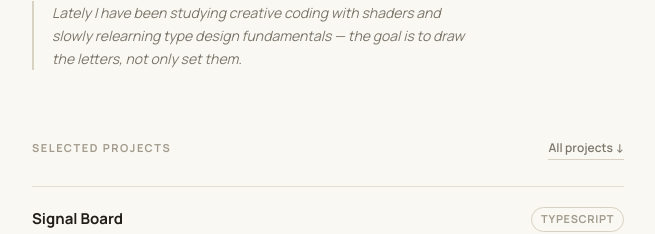
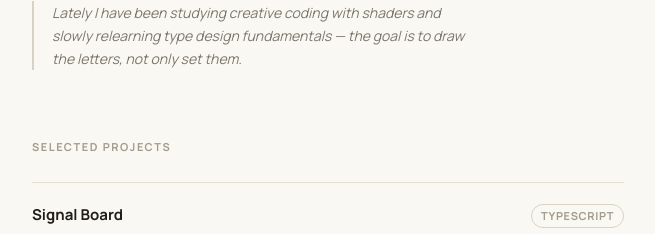
Before and after one commit to ribeirogab/awesome-portfolio, a Next.js app: page / in a window 1280 px wide. Shown: the part 1220-1454 px from the top of the page, without its empty margins (312-967 px from the left). Built offline with nearby package versions, Linux system fonts and the light colour scheme.

Commit message:
refactor: remove inactive all-projects control

```diff
--- a/src/app/globals.css
+++ b/src/app/globals.css
@@ -164,23 +164,6 @@ button {
 	align-items: baseline;
 	justify-content: space-between;
 	margin-bottom: 26px;
-}
-
-.section-head .head-link {
-	font-size: 12px;
-	font-weight: 600;
-	color: var(--muted);
-	text-decoration: none;
-	border-bottom: 1px solid var(--line-strong);
-	padding-bottom: 1px;
-	transition:
-		color var(--duration-hover) ease,
-		border-color var(--duration-hover) ease;
-}
-
-.section-head .head-link:hover {
-	color: var(--ink);
-	border-color: var(--ink-soft);
 }
 
 .entry {
--- a/src/app/page.tsx
+++ b/src/app/page.tsx
@@ -63,9 +63,6 @@ export default function Home() {
 						<h2 className="label" id="projects-label">
 							Selected Projects
 						</h2>
-						<a className="head-link" href="#projects">
-							All projects ↓
-						</a>
 					</div>
 					{projects.map((project) => (
 						<ExpandableEntry
```
